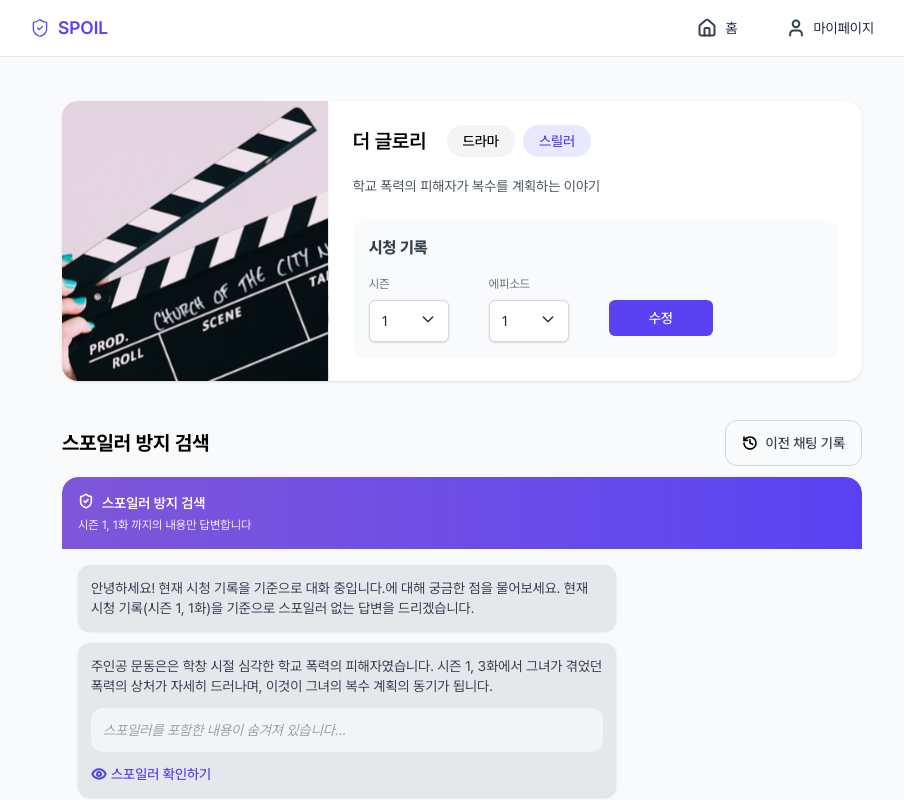
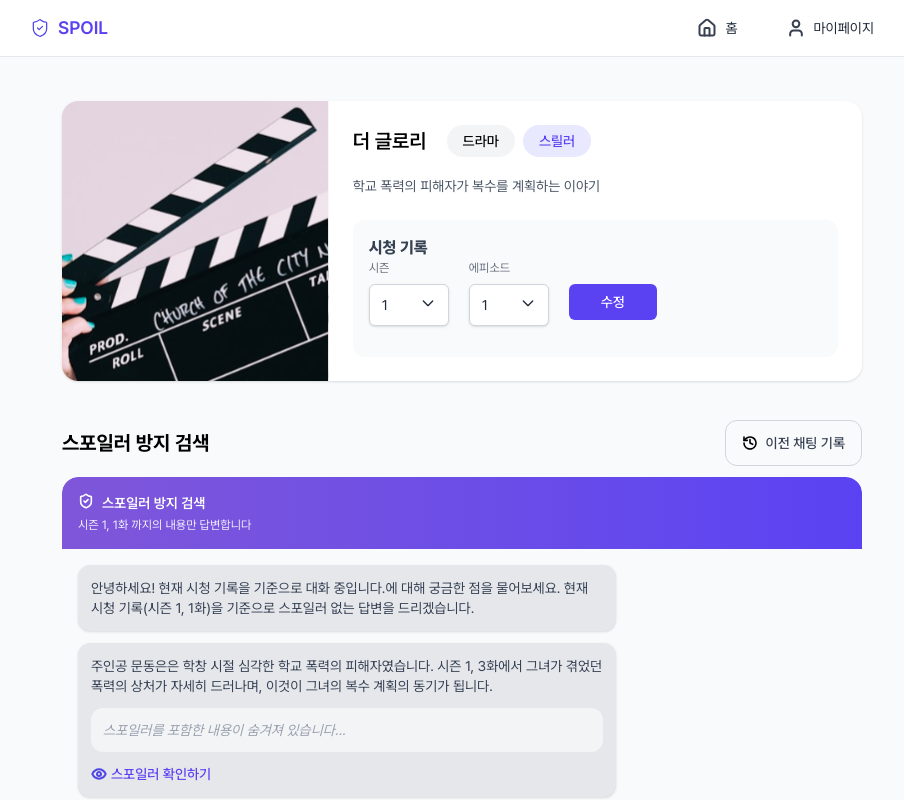
Before and after one commit to 5-minutes-cut/spoil-frontend, a React (Vite) app: page /detail/123 in a window 1280 px wide. Shown: the top 800 px of the page, without its empty margins (178-1082 px from the left). Built offline with nearby package versions, Linux system fonts and the light colour scheme; sample sign-in values are in the browser's storage.

Commit message:
fix: fix Workcard style error

```diff
--- a/src/pages/ChatPage/components/WorkCard.tsx
+++ b/src/pages/ChatPage/components/WorkCard.tsx
@@ -64,12 +64,10 @@ export const WorkCard: React.FC<WorkCardProps> = ({
         </div>
 
         {/* 시청 기록 영역 */}
-        <div className="mt-3 bg-gray-50 rounded-xl p-4">
-          <div className="text-l text-gray-700 font-extrabold mb-4">
-            시청 기록
-          </div>
-          <div className="flex items-start gap-10">
-            <div className="flex flex-col shrink-0">
+        <div className="h-40 mt-3 bg-gray-50 rounded-xl p-4">
+          <div className="text-l text-gray-700 font-extrabold">시청 기록</div>
+          <div className="flex  items-start gap-5 ">
+            <div className="flex flex-col flex-shrink ">
               <p className="text-xs text-gray-500 mb-2">시즌</p>
               <Dropdown
                 options={seasons}
@@ -78,7 +76,7 @@ export const WorkCard: React.FC<WorkCardProps> = ({
               />
             </div>
 
-            <div className="flex flex-col shrink-0">
+            <div className="flex flex-col  flex-shrink">
               <p className="text-xs text-gray-500 mb-2">에피소드</p>
               <Dropdown
                 options={episodes}
@@ -87,10 +85,10 @@ export const WorkCard: React.FC<WorkCardProps> = ({
               />
             </div>
 
-            <div className="shrink-0 mt-6">
+            <div className="mt-6 flex-shrink">
               <button
                 onClick={handleSubmit}
-                className="bg-brand-primary text-bg-white px-10 py-2 rounded-md text-sm font-medium hover:bg-brand-hover transition-colors"
+                className="bg-brand-primary text-bg-white px-8 py-2 rounded-md text-sm font-medium hover:bg-brand-hover transition-all duration-200"
               >
                 수정
               </button>
```
